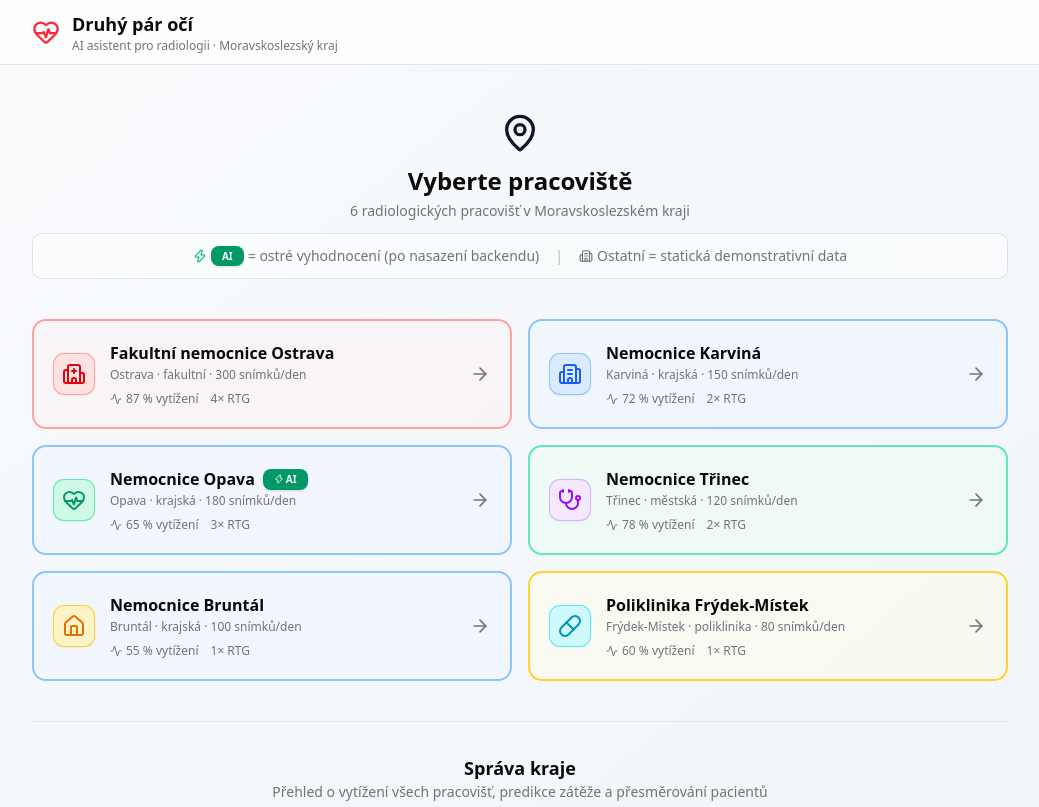
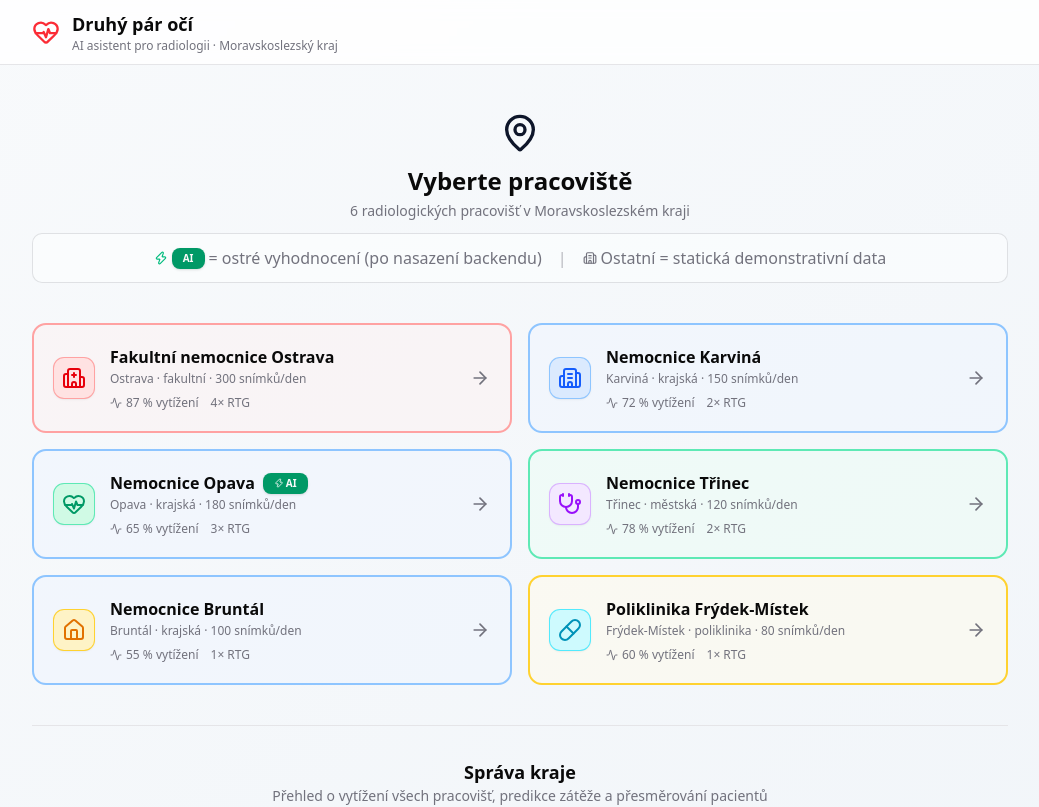
Before and after one commit to stepanhendrych/429tmrob, a React (Vite) app in the folder frontend/: page / in a window 1280 px wide. Shown: the top 807 px of the page, without its empty margins (120-1159 px from the left). Built offline with nearby package versions, Linux system fonts and the light colour scheme.

Commit message:
fix: jeste vetsi text u legendy

```diff
--- a/frontend/src/pages/KrajPage.tsx
+++ b/frontend/src/pages/KrajPage.tsx
@@ -74,7 +74,7 @@ export function KrajPage() {
           <p className="text-sm text-muted-foreground mt-1">
             {hospitals.length} radiologických pracovišť v Moravskoslezském kraji
           </p>
-          <div className="mt-3 flex items-center gap-4 text-sm text-muted-foreground justify-center border border-muted-foreground/20 rounded-lg p-3 bg-background/50">
+          <div className="mt-3 flex items-center gap-4 text-base text-muted-foreground justify-center border border-muted-foreground/20 rounded-lg p-3 bg-background/50">
             <span className="flex items-center gap-1">
               <Zap className="h-3.5 w-3.5 text-emerald-500" />
               <Badge variant="default" className="text-[10px] bg-emerald-600">
```
